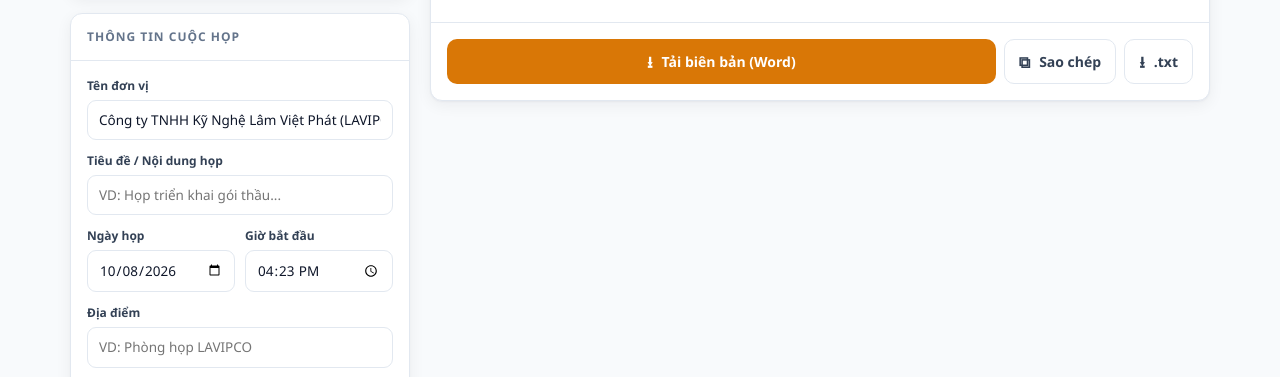
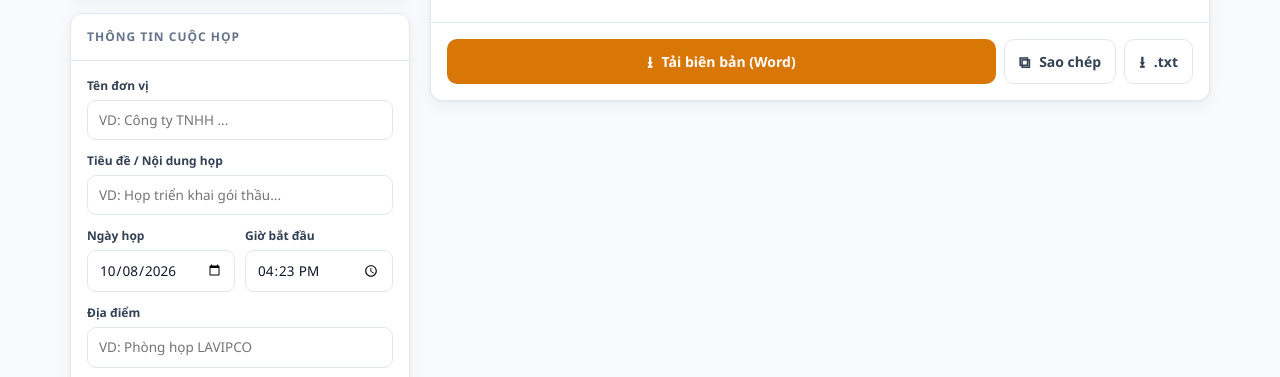
Before and after one commit to neo-era/bien-ban-hop, a website: page index.html in a window 1280 px wide. Shown: the part 375-752 px from the top of the page. Drawn offline with Linux system fonts and the light colour scheme.

Commit message:
Bỏ tên đơn vị điền sẵn, để trống kèm gợi ý
Co-Authored-By: Claude Opus 4.8 <noreply@anthropic.com>
Claude-Session: https://claude.ai/code/session_0184cnCr84s9mrK8hf7MDNyk

```diff
--- a/index.html
+++ b/index.html
@@ -110,7 +110,7 @@
     <div class="card">
       <div class="card-h"><h2>Thông tin cuộc họp</h2></div>
       <div class="card-b">
-        <div class="field"><label>Tên đơn vị</label><input id="mCompany" value="Công ty TNHH Kỹ Nghệ Lâm Việt Phát (LAVIPCO)"></div>
+        <div class="field"><label>Tên đơn vị</label><input id="mCompany" placeholder="VD: Công ty TNHH ..."></div>
         <div class="field"><label>Tiêu đề / Nội dung họp</label><input id="mTitle" placeholder="VD: Họp triển khai gói thầu..."></div>
         <div class="row2">
           <div class="field"><label>Ngày họp</label><input type="date" id="mDate"></div>
```
